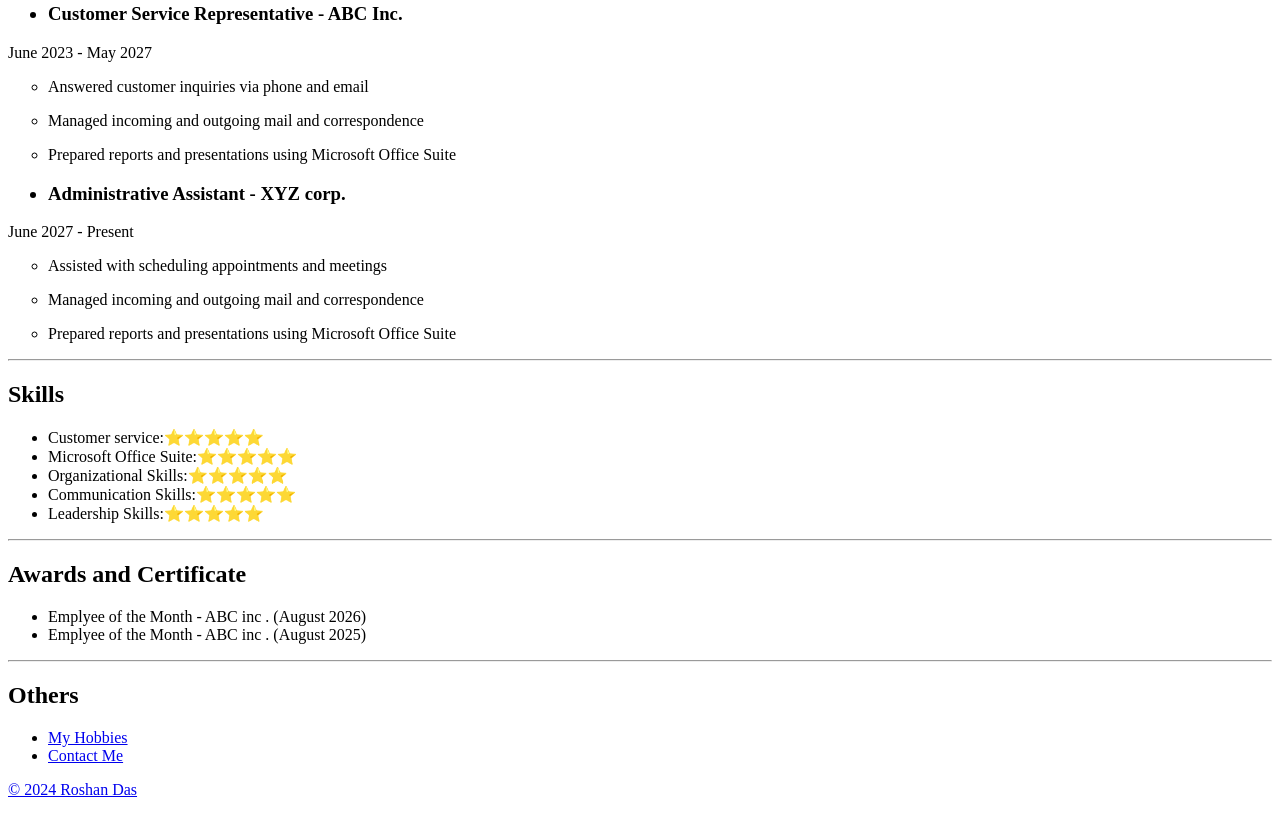
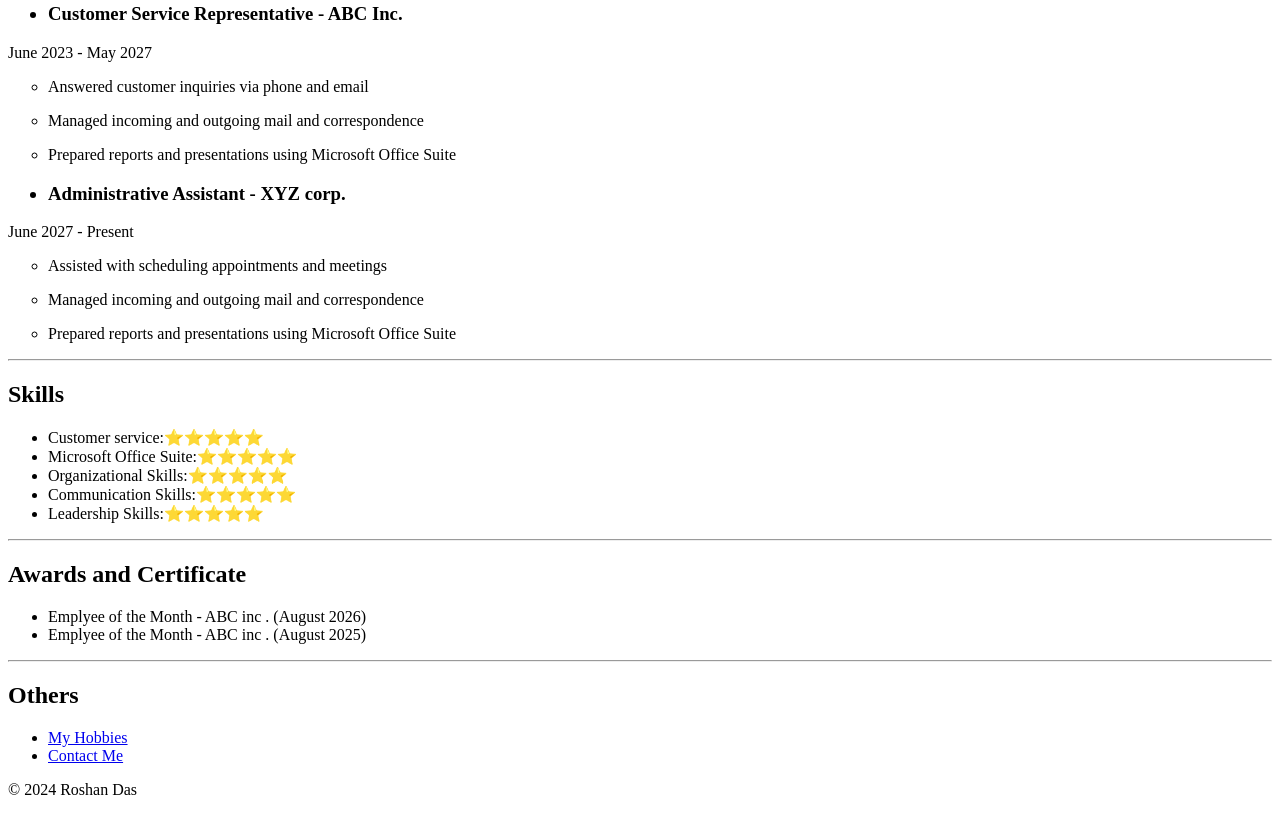
Before and after one commit to roshand10/html-resume, a plain HTML site: page index.html in a window 1280 px wide. Shown: the part 731-1546 px from the top of the page. Drawn offline with Linux system fonts and the light colour scheme.

Commit message:
Update index.html

```diff
--- a/index.html
+++ b/index.html
@@ -67,7 +67,7 @@
     <h2>Others</h2>
     <ul>
       <li><a href="./My Hobbies.html">My Hobbies</a></li>
-      <li><a href="./Contact Details.html">Contact Me</li>
+      <li><a href="./Contact Details.html">Contact Me</a></li>
     </ul>
         <footer>
       <p>© 2024 Roshan Das </p>
```
